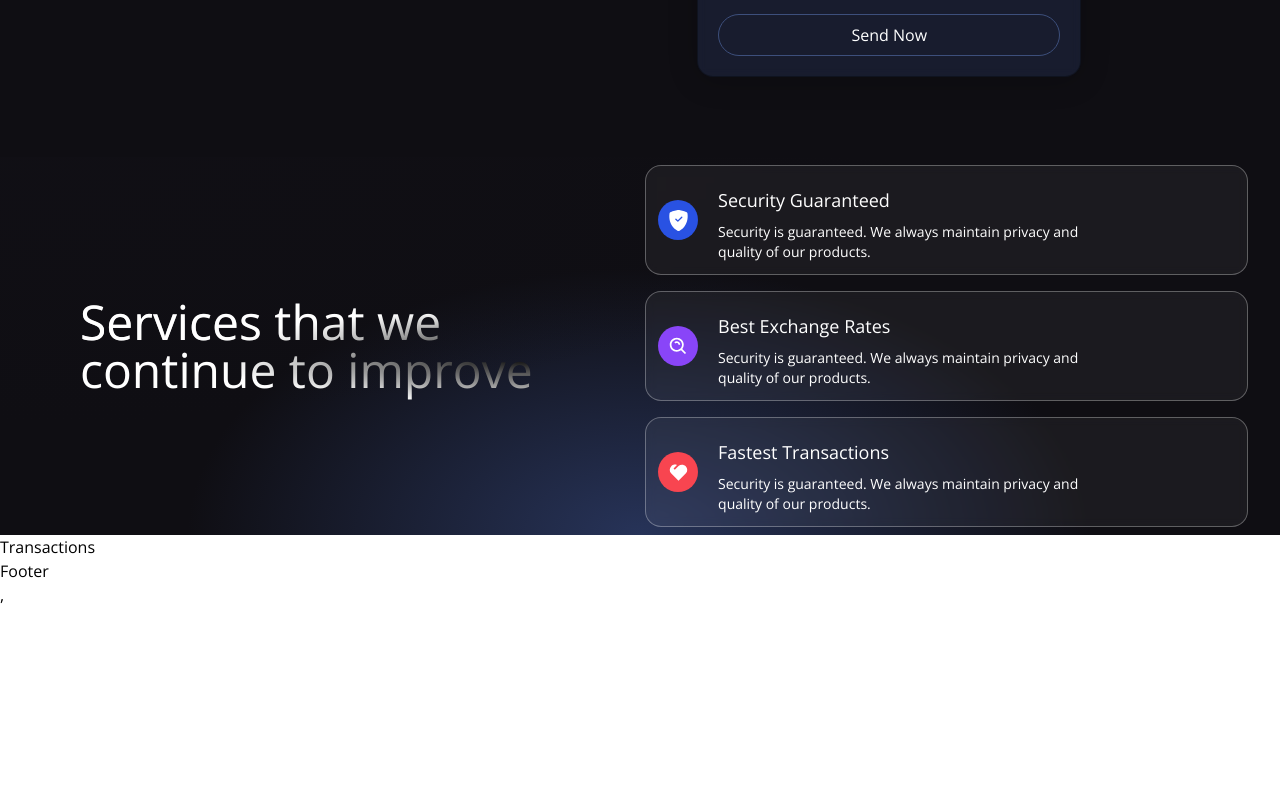
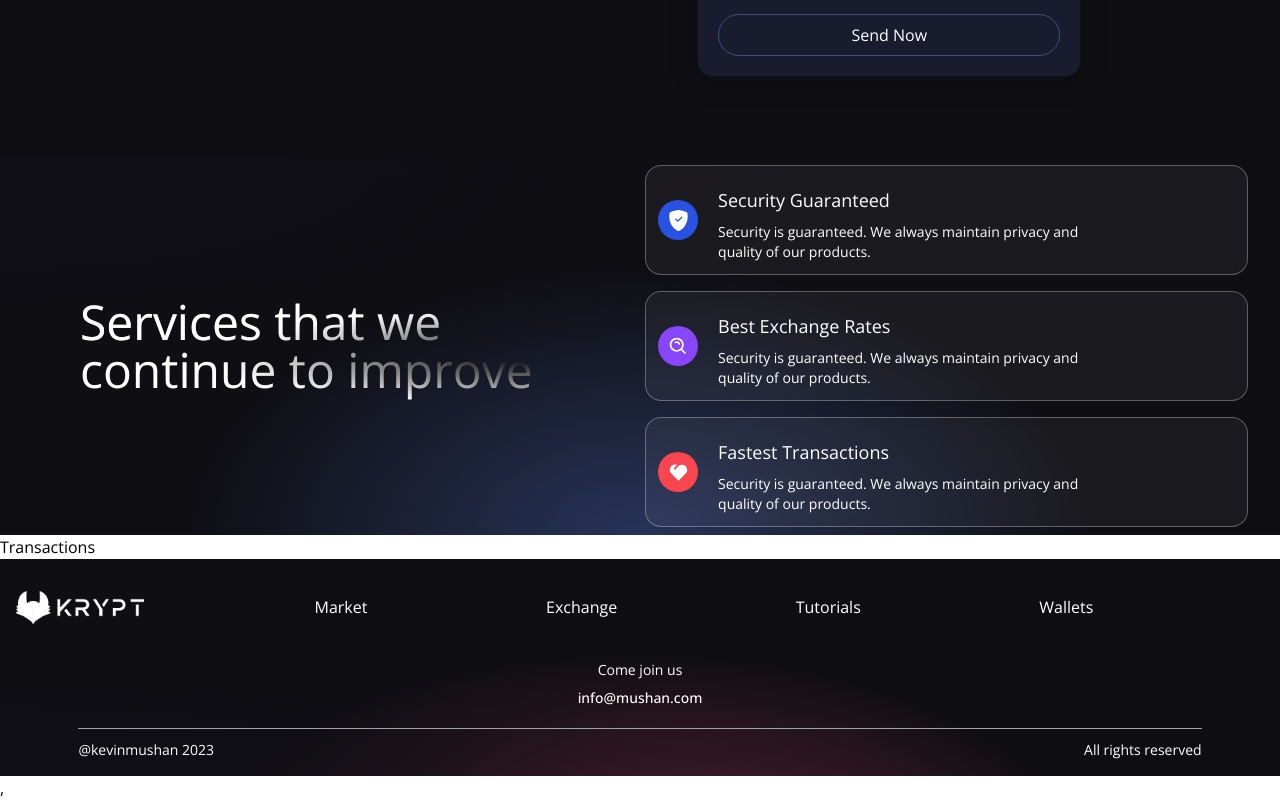
Before and after one commit to kevinmbuicode/web3.0-blockchain-application, a React (Vite) app in the folder client/: page / in a window 1280 px wide. Shown: the part 592-1392 px from the top of the page. Before the commit the page ends 1199 px from the top, so only its background shows below. Built offline with nearby package versions, Linux system fonts and the light colour scheme.

Commit message:
feat: design footer

```diff
--- a/client/src/components/footer/Footer.jsx
+++ b/client/src/components/footer/Footer.jsx
@@ -1,9 +1,29 @@
-import React from 'react'
+import React from 'react';
+import logo from '../../../images/logo.png';
 
 const Footer = () => {
   return (
-    <div>
-      Footer
+    <div className='w-full flex md:justify-center justify-between items-center flex-col p-4 gradient-bg-footer'>
+      <div className='w-full flex sm:flex-row flex-col justify-between items-center my-4'>
+        <div>
+          <img src={logo} alt="logo" className='w-32'/>
+        </div>
+        <div className='flex flex-1 justify-evenly items-center flex-wrap sm:mt-0 mt-5 w-full'>
+          <p className='text-white text-base text-center mx-2 cursor-pointer'>Market</p>
+          <p className='text-white text-base text-center mx-2 cursor-pointer'>Exchange</p>
+          <p className='text-white text-base text-center mx-2 cursor-pointer'>Tutorials</p>
+          <p className='text-white text-base text-center mx-2 cursor-pointer'>Wallets</p>
+        </div>
+      </div>
+      <div className='flex justify-center items-center flex-col mt-5'>
+        <p className='text-white text-sm text-center'>Come join us</p>
+        <p className='text-white text-sm text-center font-medium mt-2'>info@mushan.com</p>
+      </div>
+      <div className='sm:w-[90%] w-full h-[0.25px] bg-gray-400 mt-5'/>
+      <div className='sm:w-[90%] w-full flex justify-between items-center mt-3'>
+        <p className='text-white text-sm text-center'>@kevinmushan 2023</p>
+        <p className='text-white text-sm text-center'>All rights reserved</p>
+      </div>
     </div>
   )
 }
```
